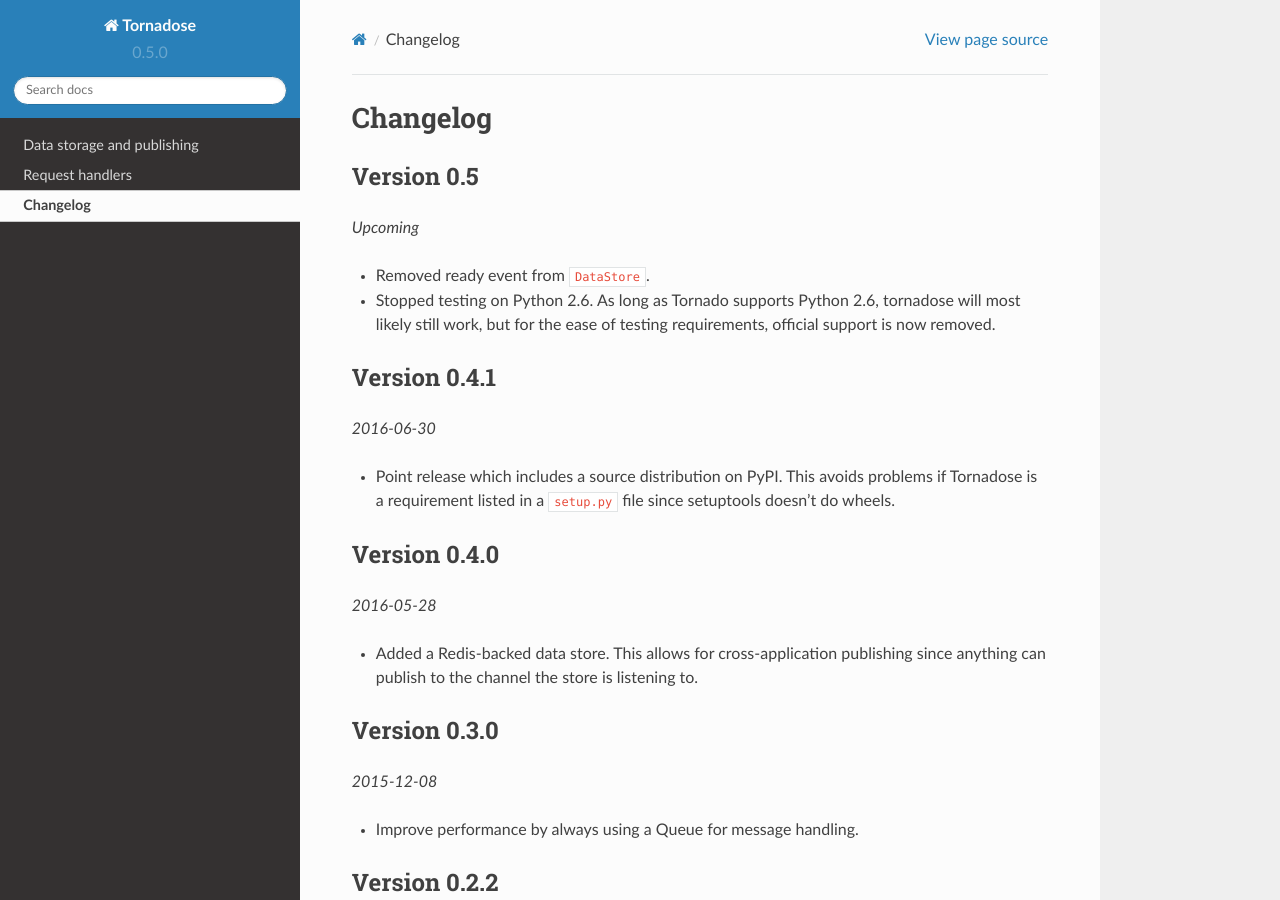
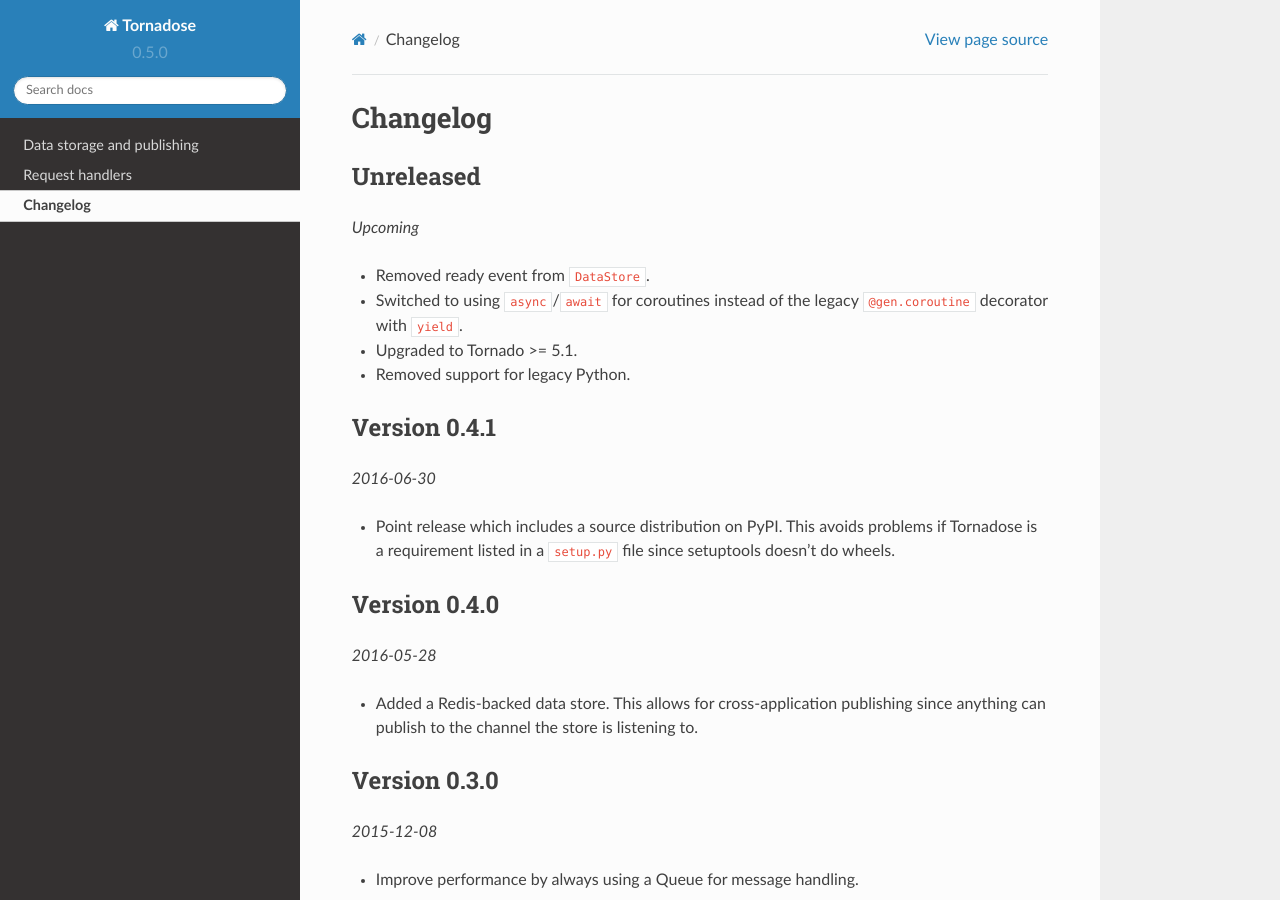
Before and after one commit to mivade/tornadose, a Sphinx documentation site: the page built from docs/changelog.rst, in a window 1280 px wide and 900 px high. Built offline with Sphinx 7.4.7 and the Read the Docs theme 2.0.0, drawn with Linux system fonts in a browser that asks for light colours.

Commit message:
Update changelog

```diff
--- a/docs/changelog.rst
+++ b/docs/changelog.rst
@@ -1,15 +1,16 @@
 Changelog
 =========
 
-Version 0.5
------------
+Unreleased
+----------
 
 *Upcoming*
 
 * Removed ready event from ``DataStore``.
-* Stopped testing on Python 2.6. As long as Tornado supports Python 2.6,
-  tornadose will most likely still work, but for the ease of testing
-  requirements, official support is now removed.
+* Switched to using ``async``/``await`` for coroutines instead of the
+  legacy ``@gen.coroutine`` decorator with ``yield``.
+* Upgraded to Tornado >= 5.1.
+* Removed support for legacy Python.
 
 Version 0.4.1
 -------------
```
